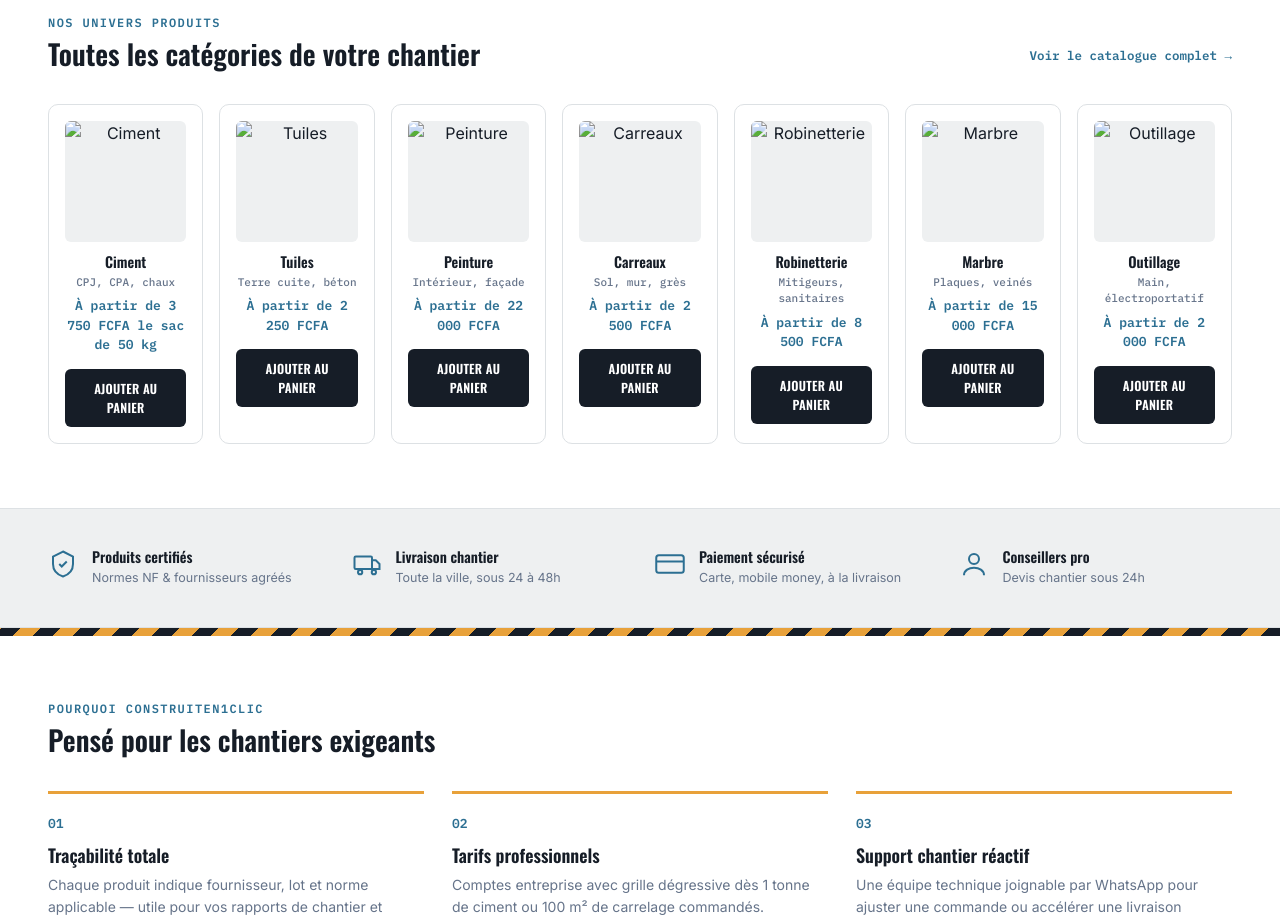
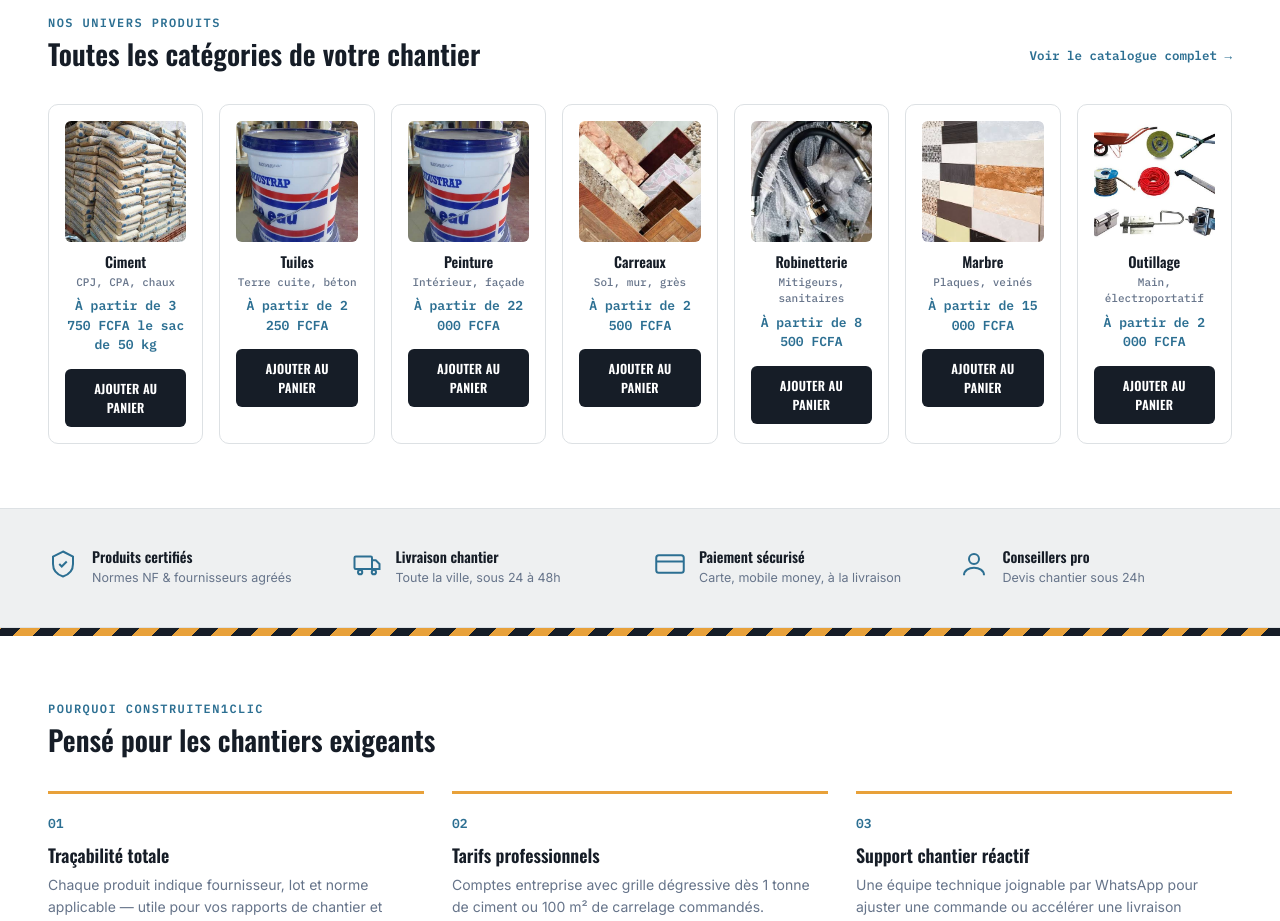
Before and after one commit to ADJANOHOUN-juste/construiten1clic, a plain HTML site: page index.html in a window 1280 px wide. Shown: the part 860-1781 px from the top of the page. Drawn offline with nearby package versions, Linux system fonts and the light colour scheme.

Commit message:
Fix image paths and clean up HTML structure

```diff
--- a/index.html
+++ b/index.html
@@ -145,43 +145,43 @@
 
     <div class="cat-grid">
       <a href="#" class="cat-card">
-        <div class="cat-icon"><img src="image/images.jpeg" alt="Ciment"></div>
+        <div class="cat-icon"><img src="images.jpeg" alt="Ciment"></div>
         <h3>Ciment</h3>
         <span>CPJ, CPA, chaux</span>
         <span class="cat-price">À partir de 3 750 FCFA le sac de 50 kg</span>
       </a>
       <a href="#" class="cat-card">
-        <div class="cat-icon"><img src="image/tuiles .jpeg" alt="Tuiles"></div>
+        <div class="cat-icon"><img src="images (1).jpeg" alt="Tuiles"></div>
         <h3>Tuiles</h3>
         <span>Terre cuite, béton</span>
         <span class="cat-price">À partir de 2 250 FCFA</span>
       </a>
       <a href="#" class="cat-card">
-        <div class="cat-icon"><img src="image/Peinture.jpeg" alt="Peinture"></div>
+        <div class="cat-icon"><img src="Peinture.jpeg" alt="Peinture"></div>
         <h3>Peinture</h3>
         <span>Intérieur, façade</span>
         <span class="cat-price">À partir de 22 000 FCFA</span>
       </a>
       <a href="#" class="cat-card">
-        <div class="cat-icon"><img src="image/Carreaux.jpeg" alt="Carreaux"></div>
+        <div class="cat-icon"><img src="Carreaux.jpeg" alt="Carreaux"></div>
         <h3>Carreaux</h3>
         <span>Sol, mur, grès</span>
-        <span class="cat-price">À partir de 2 500 FCFA </span>
+        <span class="cat-price">À partir de 2 500 FCFA</span>
       </a>
       <a href="#" class="cat-card">
-        <div class="cat-icon"><img src="image/robineterrie.jpeg" alt="Robinetterie"></div>
+        <div class="cat-icon"><img src="robineterrie.jpeg" alt="Robinetterie"></div>
         <h3>Robinetterie</h3>
         <span>Mitigeurs, sanitaires</span>
         <span class="cat-price">À partir de 8 500 FCFA</span>
       </a>
       <a href="#" class="cat-card">
-        <div class="cat-icon"><img src="image/mabre.jpeg" alt="Marbre"></div>
+        <div class="cat-icon"><img src="mabre.jpeg" alt="Marbre"></div>
         <h3>Marbre</h3>
         <span>Plaques, veinés</span>
         <span class="cat-price">À partir de 15 000 FCFA</span>
       </a>
       <a href="#" class="cat-card">
-        <div class="cat-icon"><img src="image/outillage.jpeg" alt="Outillage"></div>
+        <div class="cat-icon"><img src="outillage.jpeg" alt="Outillage"></div>
         <h3>Outillage</h3>
         <span>Main, électroportatif</span>
         <span class="cat-price">À partir de 2 000 FCFA</span>
@@ -349,7 +349,7 @@
 
 <script>
 /* ===================================================================
-   construiten1cli — script.js
+   construiten1clic — script.js
    Comportements : recherche produits, compteur panier,
    envoi du formulaire de devis (Web3Forms + WhatsApp), petites UX (scroll header).
    =================================================================== */
```
